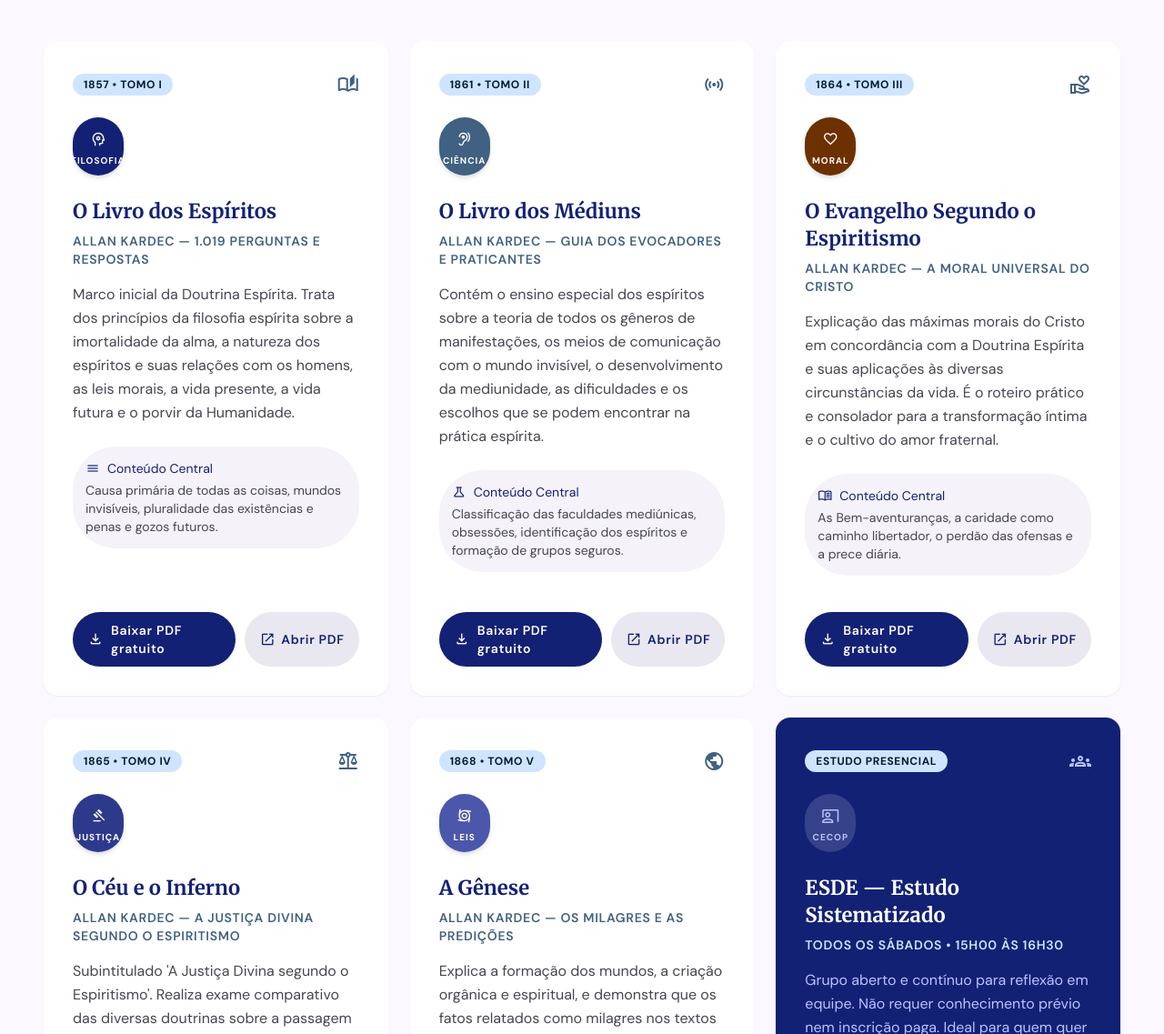
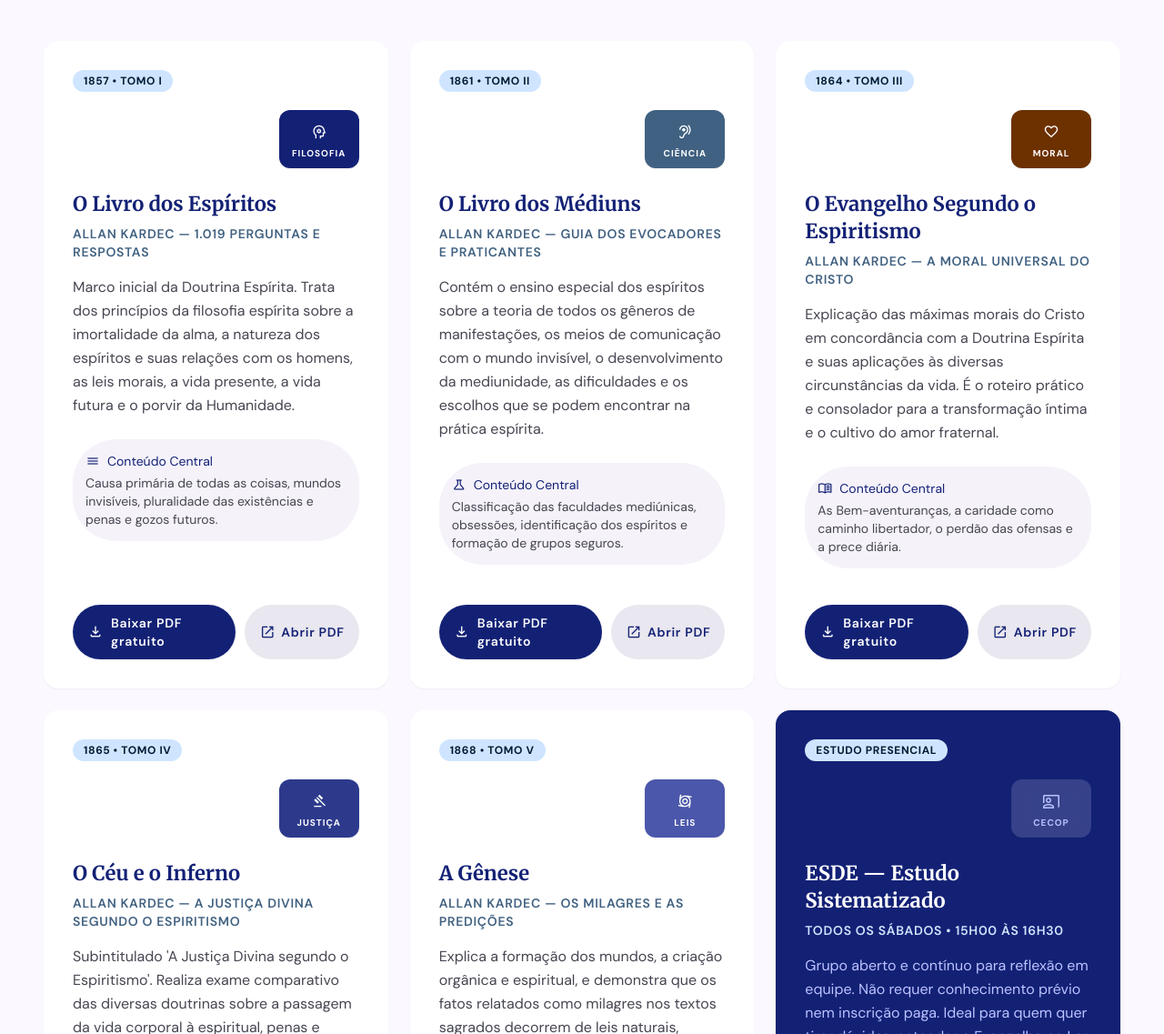
Before and after one commit to rolpho-design/CECOP, an Astro site: page /estudo in a window 1280 px wide. Shown: the part 815-1952 px from the top of the page at 91% size. Built offline with nearby package versions, Linux system fonts and the light colour scheme; Astro itself is replaced by a stand-in of ours.

Commit message:
fix: align study badges right and fit labels with smaller corners

```diff
--- a/src/templates/estudo.html
+++ b/src/templates/estudo.html
@@ -49,14 +49,12 @@
 <div>
 <div class="flex items-center justify-between gap-4 mb-5">
 <span class="px-3 py-1 rounded-full bg-secondary-fixed text-on-secondary-fixed font-badge-label text-badge-label font-bold tracking-wider uppercase">[[text:texto-014]]</span>
-<span class="material-symbols-outlined text-secondary text-2xl group-hover:scale-110 transition-transform">
-              auto_stories
-            </span>
 </div>
-<!-- Stylized Book Header Badge -->
-<div class="w-14 h-16 rounded-lg bg-primary flex flex-col items-center justify-center text-on-primary mb-6 shadow-md">
+<div class="flex justify-end mb-6">
+<div class="min-w-[88px] min-h-16 px-3 py-2 rounded-[12px] bg-primary inline-flex flex-col items-center justify-center text-on-primary shadow-sm">
 <span class="material-symbols-outlined text-lg">psychology</span>
 <span class="font-badge-label text-[10px] uppercase font-bold tracking-widest mt-0.5">[[text:texto-015]]</span>
+</div>
 </div>
 <h3 class="font-headline-md text-headline-md text-primary mb-2">[[material:livro-dos-espiritos:title]]</h3>
 <p class="font-caption text-caption text-secondary font-semibold uppercase tracking-wider mb-4">[[text:texto-017]]</p>
@@ -79,13 +77,12 @@
 <div>
 <div class="flex items-center justify-between gap-4 mb-5">
 <span class="px-3 py-1 rounded-full bg-secondary-fixed text-on-secondary-fixed font-badge-label text-badge-label font-bold tracking-wider uppercase">[[text:texto-023]]</span>
-<span class="material-symbols-outlined text-secondary text-2xl group-hover:scale-110 transition-transform">
-              sensors
-            </span>
 </div>
-<div class="w-14 h-16 rounded-lg bg-secondary flex flex-col items-center justify-center text-on-secondary mb-6 shadow-md">
+<div class="flex justify-end mb-6">
+<div class="min-w-[88px] min-h-16 px-3 py-2 rounded-[12px] bg-secondary inline-flex flex-col items-center justify-center text-on-secondary shadow-sm">
 <span class="material-symbols-outlined text-lg">hearing</span>
 <span class="font-badge-label text-[10px] uppercase font-bold tracking-widest mt-0.5">[[text:texto-024]]</span>
+</div>
 </div>
 <h3 class="font-headline-md text-headline-md text-primary mb-2">[[material:livro-dos-mediuns:title]]</h3>
 <p class="font-caption text-caption text-secondary font-semibold uppercase tracking-wider mb-4">[[text:texto-026]]</p>
@@ -108,13 +105,12 @@
 <div>
 <div class="flex items-center justify-between gap-4 mb-5">
 <span class="px-3 py-1 rounded-full bg-secondary-fixed text-on-secondary-fixed font-badge-label text-badge-label font-bold tracking-wider uppercase">[[text:texto-032]]</span>
-<span class="material-symbols-outlined text-secondary text-2xl group-hover:scale-110 transition-transform">
-              volunteer_activism
-            </span>
 </div>
-<div class="w-14 h-16 rounded-lg bg-tertiary-container flex flex-col items-center justify-center text-on-tertiary mb-6 shadow-md">
+<div class="flex justify-end mb-6">
+<div class="min-w-[88px] min-h-16 px-3 py-2 rounded-[12px] bg-tertiary-container inline-flex flex-col items-center justify-center text-on-tertiary shadow-sm">
 <span class="material-symbols-outlined text-lg">favorite</span>
 <span class="font-badge-label text-[10px] uppercase font-bold tracking-widest mt-0.5">[[text:texto-033]]</span>
+</div>
 </div>
 <h3 class="font-headline-md text-headline-md text-primary mb-2">[[material:evangelho-segundo-espiritismo:title]]</h3>
 <p class="font-caption text-caption text-secondary font-semibold uppercase tracking-wider mb-4">[[text:texto-035]]</p>
@@ -137,13 +133,12 @@
 <div>
 <div class="flex items-center justify-between gap-4 mb-5">
 <span class="px-3 py-1 rounded-full bg-secondary-fixed text-on-secondary-fixed font-badge-label text-badge-label font-bold tracking-wider uppercase">[[text:texto-041]]</span>
-<span class="material-symbols-outlined text-secondary text-2xl group-hover:scale-110 transition-transform">
-              balance
-            </span>
 </div>
-<div class="w-14 h-16 rounded-lg bg-primary-container flex flex-col items-center justify-center text-on-primary mb-6 shadow-md">
+<div class="flex justify-end mb-6">
+<div class="min-w-[88px] min-h-16 px-3 py-2 rounded-[12px] bg-primary-container inline-flex flex-col items-center justify-center text-on-primary shadow-sm">
 <span class="material-symbols-outlined text-lg">gavel</span>
 <span class="font-badge-label text-[10px] uppercase font-bold tracking-widest mt-0.5">[[text:texto-042]]</span>
+</div>
 </div>
 <h3 class="font-headline-md text-headline-md text-primary mb-2">[[material:ceu-e-inferno:title]]</h3>
 <p class="font-caption text-caption text-secondary font-semibold uppercase tracking-wider mb-4">[[text:texto-044]]</p>
@@ -166,13 +161,12 @@
 <div>
 <div class="flex items-center justify-between gap-4 mb-5">
 <span class="px-3 py-1 rounded-full bg-secondary-fixed text-on-secondary-fixed font-badge-label text-badge-label font-bold tracking-wider uppercase">[[text:texto-050]]</span>
-<span class="material-symbols-outlined text-secondary text-2xl group-hover:scale-110 transition-transform">
-              public
-            </span>
 </div>
-<div class="w-14 h-16 rounded-lg bg-surface-tint flex flex-col items-center justify-center text-on-primary mb-6 shadow-md">
+<div class="flex justify-end mb-6">
+<div class="min-w-[88px] min-h-16 px-3 py-2 rounded-[12px] bg-surface-tint inline-flex flex-col items-center justify-center text-on-primary shadow-sm">
 <span class="material-symbols-outlined text-lg">cyclone</span>
 <span class="font-badge-label text-[10px] uppercase font-bold tracking-widest mt-0.5">[[text:texto-051]]</span>
+</div>
 </div>
 <h3 class="font-headline-md text-headline-md text-primary mb-2">[[material:a-genese:title]]</h3>
 <p class="font-caption text-caption text-secondary font-semibold uppercase tracking-wider mb-4">[[text:texto-053]]</p>
@@ -196,13 +190,12 @@
 <div>
 <div class="flex items-center justify-between gap-4 mb-5">
 <span class="px-3 py-1 rounded-full bg-secondary-fixed text-on-secondary-fixed font-badge-label text-badge-label font-bold tracking-wider uppercase">[[text:texto-059]]</span>
-<span class="material-symbols-outlined text-primary-fixed-dim text-2xl">
-              groups
-            </span>
 </div>
-<div class="w-14 h-16 rounded-lg bg-surface-container-lowest/15 backdrop-blur flex flex-col items-center justify-center text-primary-fixed-dim mb-6">
+<div class="flex justify-end mb-6">
+<div class="min-w-[88px] min-h-16 px-3 py-2 rounded-[12px] bg-surface-container-lowest/15 backdrop-blur inline-flex flex-col items-center justify-center text-primary-fixed-dim shadow-sm">
 <span class="material-symbols-outlined text-xl">co_present</span>
 <span class="font-badge-label text-[10px] uppercase font-bold tracking-widest mt-0.5">[[text:texto-060]]</span>
+</div>
 </div>
 <h3 class="font-headline-md text-headline-md text-surface-container-lowest mb-2">[[text:texto-061]]</h3>
 <p class="font-caption text-caption text-secondary-fixed font-semibold uppercase tracking-wider mb-4">[[text:texto-062]]</p>
```
